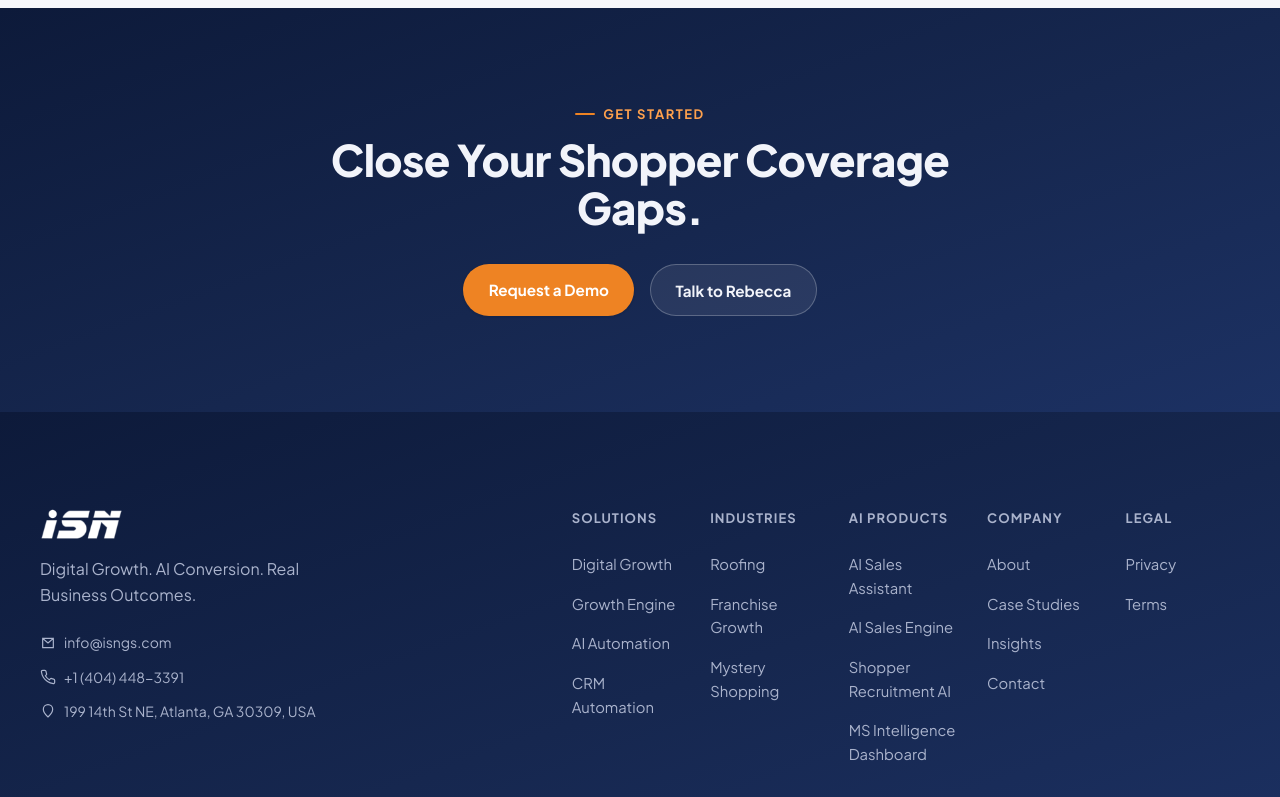
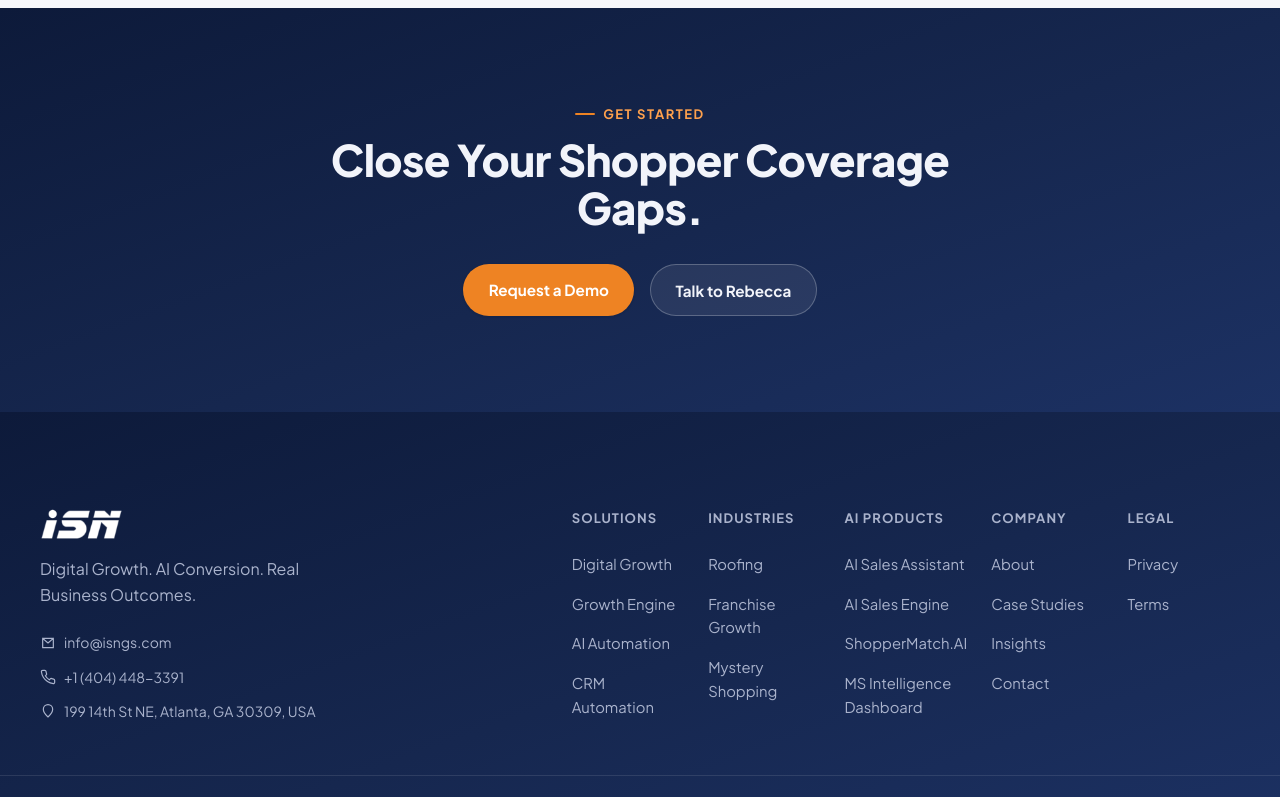
Before and after one commit to isngs-dev/ISN_Website, a React (Vite) app: page /ai-products/shopper-recruitment in a window 1280 px wide. Shown: the part 2000-2797 px from the top of the page. Built offline with nearby package versions, Linux system fonts and the light colour scheme; no server answers.

Commit message:
'EOF'Rename Shopper Recruitment AI product to ShopperMatch.AI

```diff
--- a/src/components/AIChat/flows.js
+++ b/src/components/AIChat/flows.js
@@ -58,8 +58,8 @@
       { q: 'Roughly how many shoppers do you need?', options: ['Under 50', '50–200', '200+'] },
     ],
     solution: {
-      text: 'Shopper Recruitment AI can identify, match and engage shoppers in your gap markets through automated sourcing and outreach.',
-      cta: 'See Shopper Recruitment AI',
+      text: 'ShopperMatch.AI can identify, match and engage shoppers in your gap markets through automated sourcing and outreach.',
+      cta: 'See ShopperMatch.AI',
       to: '/ai-products/shopper-recruitment',
     },
   },
--- a/src/data/navigation.js
+++ b/src/data/navigation.js
@@ -43,7 +43,7 @@
         items: [
           { label: 'AI Sales Assistant', to: '/ai-products/sales-assistant', description: 'A configurable assistant that qualifies prospects.' },
           { label: 'AI Sales Engine', to: '/ai-products/sales-engine', description: 'Acquisition to CRM, connected end to end.' },
-          { label: 'Shopper Recruitment AI', to: '/ai-products/shopper-recruitment', description: 'Find and engage shoppers for hard markets.' },
+          { label: 'ShopperMatch.AI', to: '/ai-products/shopper-recruitment', description: 'Find and engage shoppers for hard markets.' },
           { label: 'MS Intelligence Dashboard', to: '/ai-products/ms-intelligence-dashboard', description: 'Live analytics connected to SASSIE / Shopmetrics.' },
         ],
       },
@@ -76,7 +76,7 @@
     items: [
       { label: 'AI Sales Assistant', to: '/ai-products/sales-assistant' },
       { label: 'AI Sales Engine', to: '/ai-products/sales-engine' },
-      { label: 'Shopper Recruitment AI', to: '/ai-products/shopper-recruitment' },
+      { label: 'ShopperMatch.AI', to: '/ai-products/shopper-recruitment' },
       { label: 'MS Intelligence Dashboard', to: '/ai-products/ms-intelligence-dashboard' },
     ],
   },
--- a/src/data/products.js
+++ b/src/data/products.js
@@ -21,10 +21,10 @@
   },
   {
     key: 'shopper-recruitment',
-    name: 'Shopper Recruitment AI',
-    headline: 'Shopper Recruitment AI',
+    name: 'ShopperMatch.AI',
+    headline: 'ShopperMatch.AI',
     copy: 'Identify, match, engage and recruit Mystery Shoppers for difficult markets.',
-    cta: 'Explore Shopper Recruitment AI',
+    cta: 'Explore ShopperMatch.AI',
     to: '/ai-products/shopper-recruitment',
     visual: 'map',
   },
--- a/src/pages/MysteryShopping/MysteryShopping.jsx
+++ b/src/pages/MysteryShopping/MysteryShopping.jsx
@@ -37,7 +37,7 @@
     key: 'recruitment',
     headline: 'Shopper Recruitment',
     copy: 'Digital acquisition plus AI-powered matching and outreach.',
-    cta: 'Explore Shopper Recruitment AI',
+    cta: 'Explore ShopperMatch.AI',
     to: '/ai-products/shopper-recruitment',
     visual: 'map',
   },
--- a/src/pages/ShopperRecruitment/ShopperRecruitment.jsx
+++ b/src/pages/ShopperRecruitment/ShopperRecruitment.jsx
@@ -20,24 +20,24 @@
   return (
     <>
       <SEO
-        title="Shopper Recruitment AI | Mystery Shopper Sourcing"
+        title="ShopperMatch.AI | Mystery Shopper Sourcing"
         description="A purpose-built recruitment platform for Mystery Shopping companies to identify shopper gaps, source prospects, match candidates to requirements and automate engagement and onboarding workflows."
         path="/ai-products/shopper-recruitment"
         jsonLd={[
-          serviceSchema({ name: 'Shopper Recruitment AI', description: 'AI-powered sourcing, matching and outreach for Mystery Shopping shopper recruitment.' }),
-          breadcrumbSchema([{ name: 'Home', path: '/' }, { name: 'AI Products', path: '/ai-products' }, { name: 'Shopper Recruitment AI', path: '/ai-products/shopper-recruitment' }]),
+          serviceSchema({ name: 'ShopperMatch.AI', description: 'AI-powered sourcing, matching and outreach for Mystery Shopping shopper recruitment.' }),
+          breadcrumbSchema([{ name: 'Home', path: '/' }, { name: 'AI Products', path: '/ai-products' }, { name: 'ShopperMatch.AI', path: '/ai-products/shopper-recruitment' }]),
         ]}
       />
 
       <section className="section--dark" style={{ paddingBlock: 'var(--space-9) var(--space-8)' }}>
         <div className="container" style={{ maxWidth: 760, textAlign: 'center' }}>
-          <p className="eyebrow eyebrow--on-dark" style={{ justifyContent: 'center' }}>AI Products — Shopper Recruitment AI</p>
+          <p className="eyebrow eyebrow--on-dark" style={{ justifyContent: 'center' }}>AI Products — ShopperMatch.AI</p>
           <h1>Find the Right Shoppers Where Your Programs Need Them.</h1>
           <p className="body-lg" style={{ color: 'var(--text-on-dark-muted)', marginTop: 'var(--space-5)' }}>
             A purpose-built recruitment platform for Mystery Shopping companies to identify shopper gaps, source prospects, match candidates to requirements and automate engagement and onboarding workflows.
           </p>
           <div style={{ marginTop: 'var(--space-6)' }}>
-            <Button to="/contact" variant="primary" onClick={() => trackStrategyCallCTA({ source: 'shopper_recruitment_hero' })}>See Shopper Recruitment AI</Button>
+            <Button to="/contact" variant="primary" onClick={() => trackStrategyCallCTA({ source: 'shopper_recruitment_hero' })}>See ShopperMatch.AI</Button>
           </div>
         </div>
       </section>
```
